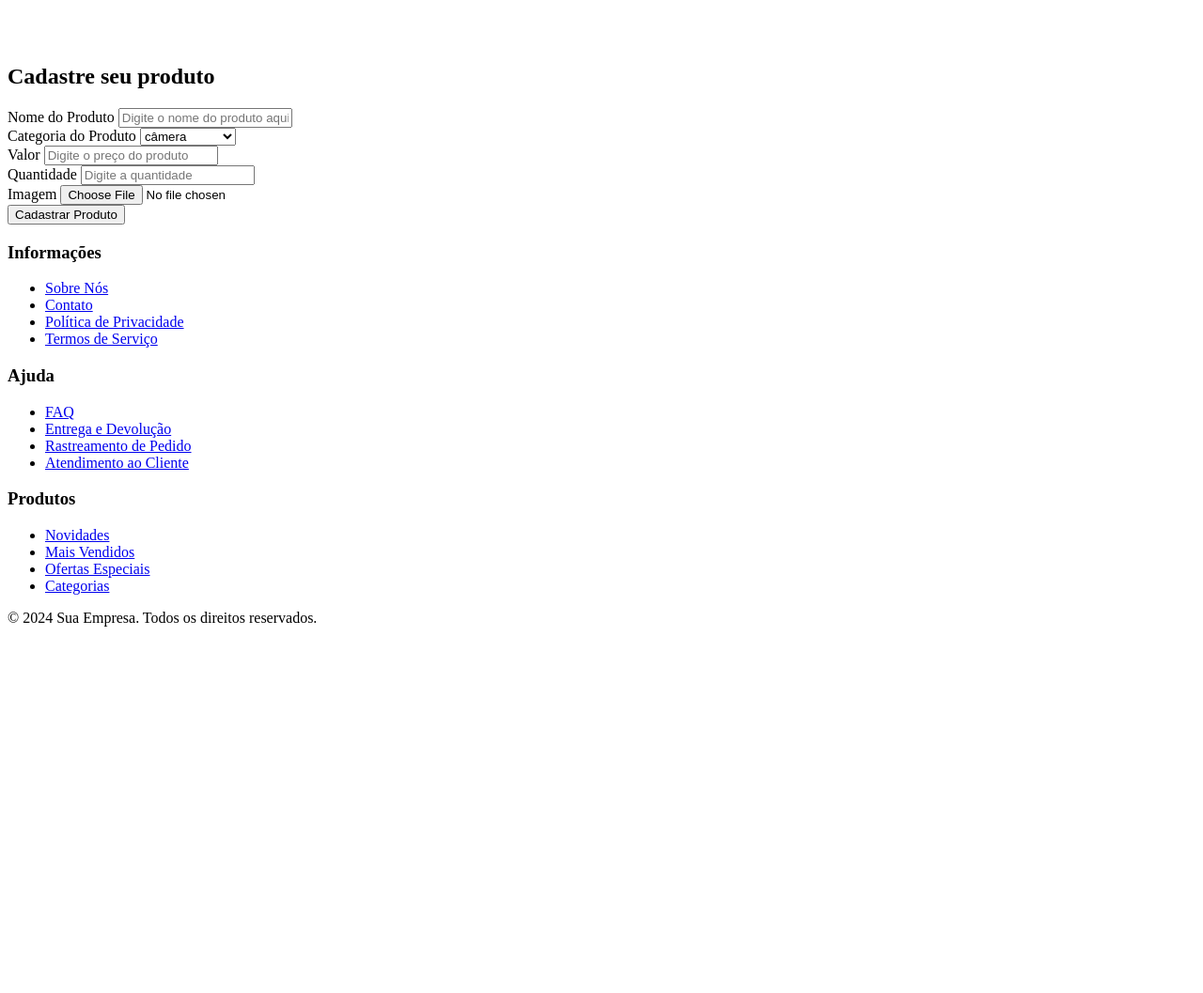
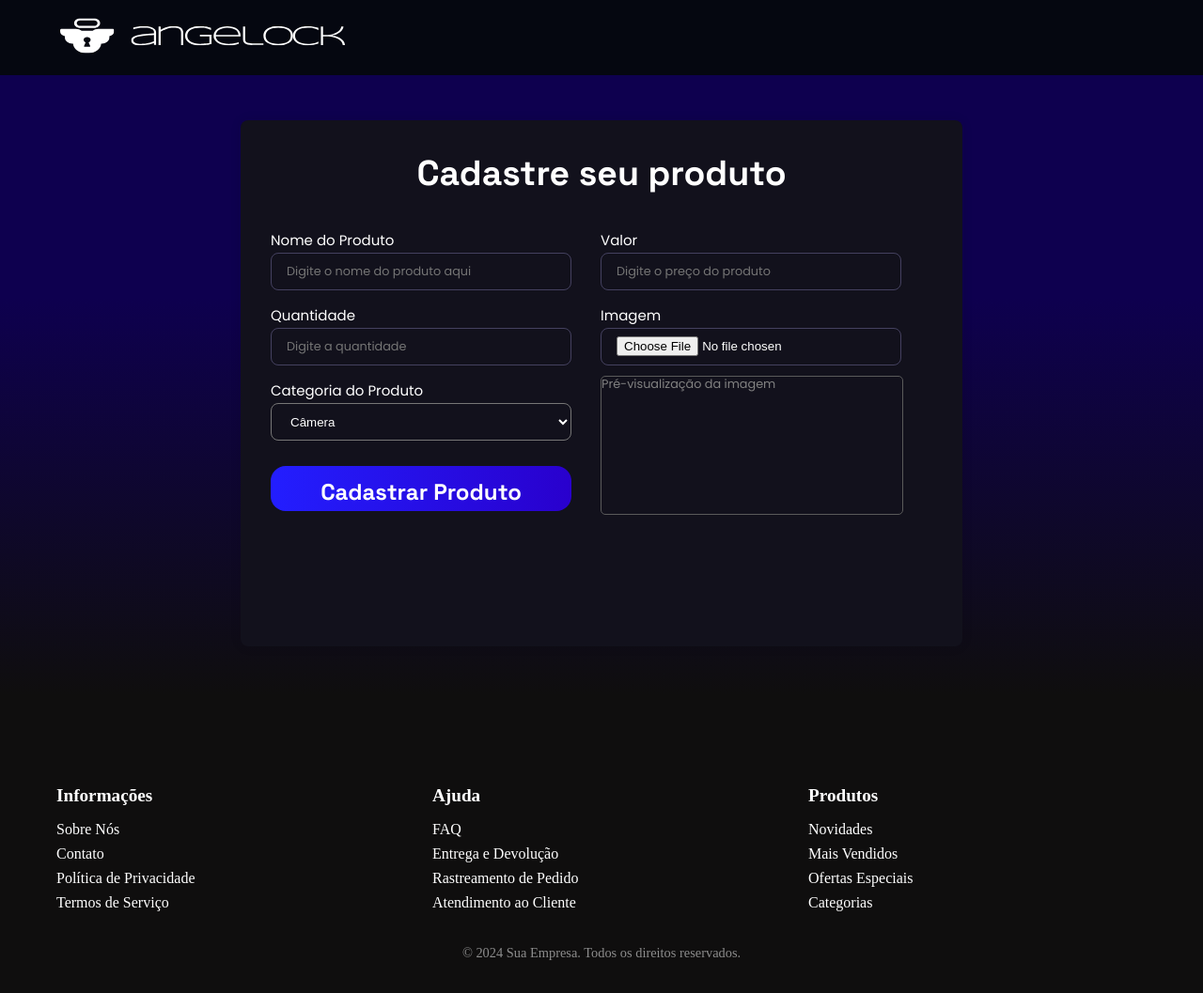
Before and after one commit to RafaSalLeite/tcc-etec, a PHP site: page /adm_produto.html in a window 1280 px wide. Shown: the whole page at 94% size. Before the commit the page ends 667 px from the top, so only its background shows below. Run offline with PHP 8.4, Linux system fonts and the light colour scheme.

Commit message:
pin - css

```diff
--- a/adm_produto.html
+++ b/adm_produto.html
@@ -11,10 +11,9 @@
 
     <link rel="preconnect" href="https://fonts.googleapis.com">
     <link rel="preconnect" href="https://fonts.gstatic.com" crossorigin>
-    <link
-        href="https://fonts.googleapis.com/css2?family=Poppins:ital,wght@0,100;0,200;0,300;0,400;0,500;0,600;0,700;0,800;0,900;1,100;1,200;1,300;1,400;1,500;1,600;1,700;1,800;1,900&display=swap"
-        rel="stylesheet">
+    <link href="https://fonts.googleapis.com/css2?family=Poppins:ital,wght@0,100;0,200;0,300;0,400;0,500;0,600;0,700;0,800;0,900;1,100;1,200;1,300;1,400;1,500;1,600;1,700;1,800;1,900&display=swap" rel="stylesheet">
     <link rel="shortcut icon" type="imagex/png" href="assets/img/angelock-favicon.ico">
+    <link rel="stylesheet" href="assets/css/adm_produto.css">
 </head>
 
 <body>
@@ -53,49 +52,62 @@
     <div class="container-conta">
         <div class="conta-login">
             <div class="text1">
-                <h2>Cadastre seu produto </h2>
+                <h3>Cadastre seu produto </h3>
+
             </div>
-            <form class="cadastro" action="backend/models/adm.php" method="post" enctype="multipart/form-data">
+            <form class="cad-produto" action="backend/models/adm.php" method="post" enctype="multipart/form-data">
                 <!--aqui o action é pra ir o link do php-->
 
-                <div class="">
-                    <label for="nome">Nome do Produto</label>
-                    <input class="imput-login" placeholder="Digite o nome do produto aqui" type="text" id="produto"
-                        name="produto" required>
+                <div class="grid-item1">
+                    <label for="produto">Nome do Produto</label><br>
+                    <input class="imput-login" placeholder="Digite o nome do produto aqui" type="text" id="produto" name="produto" required>
+                </div>
+                <div class="valor">
+                    <label for="preco">Valor</label><br>
+                    <input class="imput-login" placeholder="Digite o preço do produto" type="text" id="preco" name="preco" required>
                 </div>
 
-                <div class=""></div>
-                <label for="nome">Categoria do Produto</label>
+                <div class="">
+                    <label for="qtd">Quantidade</label><br>
+                      <input class="imput-login" placeholder="Digite a quantidade" type="number" id="qtd" name="qtd" required>
+                  </div>
 
-                <select class="imput-login" id="categoria" name="categoria" required>
-                    <option value="camera">câmera</option>
-                    <option value="alarme">alarme</option>
-                    <option value="concertina">concertina</option>
-                    <option value="cerca_eletrica">cerca elétrica</option>
-                    <option value="dvr">dvr</option>
-                </select>
-        </div>
+                <div class="">
+                    <label for="img">Imagem</label><br>
+                    <input class="imput-login" placeholder="Insira a imagem aqui" type="file" id="img" name="img" accept="image/*" required>
+                </div>
+                <div class="grid-item2">
+                    <label class="Cat-produto" for="categoria">Categoria do Produto</label><br>
+                    <select class="imput-login2" id="categoria" name="categoria" required>
+                        <option value="camera">Câmera</option>
+                        <option value="alarme">Alarme</option>
+                        <option value="concertina">Concertina</option>
+                        <option value="cerca_eletrica">Cerca Elétrica</option>
+                        <option value="dvr">DVR</option>
+                    </select>
+                </div>
+
+                  <div class="image-preview" id="image-preview">Pré-visualização da imagem</div>
 
 
-        <div class="">
-            <label for="valor">Valor</label>
-            <input class="imput-login" placeholder="Digite o preço do produto" type="text" id="preco" name="preco"
-                required>
+
+
+
+
+
+
+
+                     <input class="btn-cad" type="submit" value="Cadastrar Produto">
+
+
         </div>
+    </div>
+    </div>
 
-        <div class="">
-            <label for="qtd">Quantidade</label>
-            <input class="imput-login" placeholder="Digite a quantidade" type="number" id="qtd" name="qtd" required>
-        </div>
 
-        <div class="">
-            <label for="img">Imagem</label>
-            <input class="imput-login" placeholder="Insira a imagem aqui" type="file" id="img" name="img"
-                accept="image/*" required>
-        </div>
 
-        <input class="btn-cad" type="submit" value="Cadastrar Produto">
-    </div>
+
+
 
 
     </div>
@@ -139,6 +151,8 @@
         </div>
     </footer>
 
+    <script src="assets/js/mostrar_imagem.js"></script>
+
 </body>
 
 </html>
--- a/assets/css/adm_produto.css
+++ b/assets/css/adm_produto.css
@@ -1,5 +1,4 @@
 @import url('https://fonts.googleapis.com/css2?family=Space+Grotesk:wght@300..700&display=swap');
-
 body {
     margin: 0;
     padding: 0;
@@ -17,14 +16,12 @@ body {
     position: sticky;
 }
 
-
 .logo {
     width: 19rem;
     height: auto;
-
 }
 
-.grid-logo{
+.grid-logo {
     padding-left: 4rem;
     display: flex;
     justify-content: start;
@@ -40,21 +37,18 @@ body {
     border-radius: 8px 0 0px 8px;
     color: white;
     padding-inline: 1rem;
-
 }
 
 .pesquisa::placeholder {
     color: white;
-
 }
 
 .search {
     height: 1.4rem;
     width: 1.4rem;
-
 }
 
-.grid-search{
+.grid-search {
     display: flex;
     justify-content: center;
     align-items: center;
@@ -96,11 +90,14 @@ body {
     border-radius: 0px 8px 8px 0px;
     cursor: pointer;
 }
-.grid-login{
+
+.grid-login {
     display: flex;
     justify-content: center;
     align-items: center;
 }
+
+
 
 .nav {
     display: flex;
@@ -147,11 +144,7 @@ a:hover {
     font-size: 3rem;
 }
 
-.cadastro {
-    display: flex;
-    flex-direction: column;
-    gap: 1rem;
-}
+
 
 .nome-sobrenome,
 .senha {
@@ -163,13 +156,10 @@ a:hover {
     flex: 1;
 }
 
-
 label {
-    display: relative;
-    margin-bottom: 0.5rem;
+    font-size: 15px;
     color: #ffffff;
 }
-
 
 input {
     width: 100%;
@@ -185,14 +175,14 @@ input:placeholder-shown {
     font-family: 'Poppins';
     font-style: normal;
     font-weight: 400;
-    font-size: 1rem;
+    font-size: 0.8rem;
     line-height: 1rem;
 }
 
-
 .btn-cad {
-    width: 100%;
+    width: 20rem;
     padding: 0.75rem;
+    height: 3rem;
     border: none;
     border-radius: 1rem;
     background: linear-gradient(91.53deg, #231EFF 0%, #2900CD 100%);
@@ -203,7 +193,10 @@ input:placeholder-shown {
     line-height: 2rem;
     cursor: pointer;
     margin-top: 1rem;
+    grid-column: 1 / 3;
 }
+
+
 
 .conta-ent {
     margin-top: 0.7rem;
@@ -215,14 +208,11 @@ input:placeholder-shown {
     color: #ffffff;
 }
 
-
 footer {
-    background-color:#0F0E0E;
+    background-color: #0F0E0E;
     padding: 20px;
     margin-top: 6rem;
-
 }
-
 
 .footer-container {
     display: flex;
@@ -268,35 +258,81 @@ footer {
     color: #8d8d8d;
 }
 
+option {
+    color: black;
+}
+
 .conta-login {
+    display: grid;
+    grid-template-columns: auto;
+    grid-template-rows: 5rem;
     margin-top: 3rem;
     background: #12111C;
     border-radius: 0.5rem;
     box-shadow: 0 0 0.7rem rgba(0, 0, 0, 0.1);
-    width: 100%;
-    height: 40rem;
-    max-width: 32rem;
+    width: 44rem;
+    height: 31rem;
+    max-width: 50rem;
     padding: 2rem;
     font-family: 'Poppins', sans-serif;
     font-size: 1.2rem;
     color: #ffffff;
-
+    gap: 0;
 }
 
 
+
+.cad-produto{
+    display: grid;
+    grid-template-columns: auto auto;
+    grid-template-rows: 5rem 5rem 5rem 5rem 5rem;
+}
+
+.image-preview{
+    font-family: 'Poppins';
+    font-style: normal;
+    font-weight: 400;
+    font-size: 0.8rem;
+    line-height: 1rem;
+    background: none;
+    color: #818181;
+    width: 20rem;
+    height: 9.1rem;
+    border: 0.5px #5a5a5a solid;
+    border-radius: 5px;
+}
+
+.Cat-produto {
+    margin-top: 0;
+}
+
+h3{
+    margin: 0;
+}
+
 .text1 {
-
     text-align: center;
-    margin-bottom: 1rem;
     font-size: 2rem;
     font-family: 'Space Grotesk';
     font-style: normal;
     font-weight: 700;
 }
 
-.imput-login{
+.imput-login {
+    margin-top: 0;
     background: none;
     color: white;
-    height: 2.7rem;
+    width: 20rem;
+    height: 2.5rem;
     padding-inline: 1rem;
+    border-radius: 0.5rem;
 }
+
+.imput-login2 {
+    background: none;
+    color: white;
+    width: 20rem;
+    height: 2.5rem;
+    padding-inline: 1rem;
+    border-radius: 0.5rem;
+}
--- /dev/null
+++ b/assets/js/mostrar_imagem.js
@@ -0,0 +1,11 @@
+function previewImage(event) {
+    const file = event.target.files[0];
+    const preview = document.getElementById('image-preview');
+    preview.innerHTML = '';
+    if (file) {
+        const img = document.createElement('img');
+        img.src = URL.createObjectURL(file);
+        img.onload = () => URL.revokeObjectURL(img.src);
+        preview.appendChild('img');
+    }
+}
--- a/login.html
+++ b/login.html
@@ -44,8 +44,8 @@
     <div class="container-conta">
         <div class="conta-login">
             <div class="text1">
-                <h2>Bem vindo </h2>
-                <h2>de volta :)</h2>
+                <h2>Faça seu Login </h2>
+                <h2> </h2>
             </div>
             <form class="cadastro" action="backend/models/login.php" method="post"> <!--aqui o action é pra ir o link do php-->
 
```
Also changed, not shown: assets/img/camera_intelbras.webp (added), backend/models/img/1ad45a6f3cd3edf9be14335ef99357f7.jpg (added), backend/models/img/Captura de Tela (23).png (added), backend/models/img/Print so ne.png (added), backend/models/img/Zen Garden _ Lofi Art, Printable Wall Art, Instant Download Art, Printable Digital Art, Digital Prints, Lofi Wallpaper, Lofi Game Art.jfif (added), backend/models/img/camera.png (added), backend/models/img/camera_intelbras.webp (added), backend/models/img/imagem (6).png (added).
